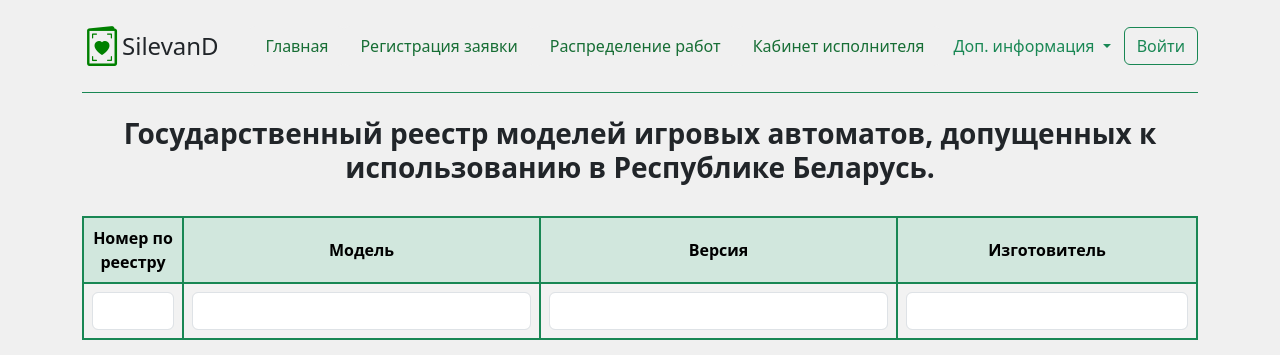
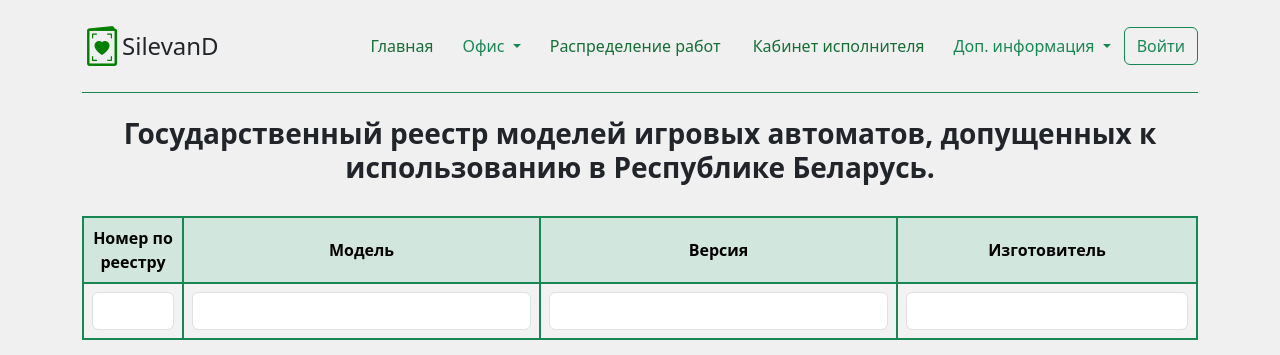
Before and after one commit to GrigorySilchenko/SilevanD, a Django app: template SilEvAnd/act_creation/templates/registry.html in a window 1280 px wide. Shown: the top 355 px of the page. Run offline with Django 3.2, Linux system fonts and the light colour scheme; the template is opened without the code that fills it, so the values that code supplies are empty.

Commit message:
35. Modify base.html

```diff
--- a/SilEvAnd/templates/base.html
+++ b/SilEvAnd/templates/base.html
@@ -26,6 +26,12 @@
         .table-bordered th,
         .table-bordered td {
             border: 1px solid #198754 !important;
+        }
+        .dropdown .dropdown-toggle:hover,
+        .dropdown .dropdown-toggle:focus,
+        .dropdown .dropdown-toggle:active {
+          background-color: #176e35;
+          color: #fff !important;
         }
         .dropdown-menu .dropdown-item:hover,
         .dropdown-menu .dropdown-item:focus,
@@ -62,7 +68,17 @@
         </a>
         <ul class="nav nav-pills">
           <li class="nav-item"><a href="{% url 'home' %}" class="nav-link" aria-current="page">Главная</a></li>
-          <li class="nav-item"><a href="{% url 'application' %}" class="nav-link">Регистрация заявки</a></li>
+        </ul>
+        <div class="dropdown">
+          <button class="btn text-success dropdown-toggle" type="button" data-bs-toggle="dropdown" aria-expanded="false">
+            Офис
+          </button>
+          <ul class="dropdown-menu">
+            <li><a class="text-success dropdown-item" href="{% url 'application' %}">Регистрация заявки</a></li>
+            <li><a class="text-success dropdown-item" href="#">Сетевой график</a></li>
+          </ul>
+        </div>
+        <ul class="nav nav-pills">
           <li class="nav-item"><a href="{% url 'distribution' %}" class="nav-link">Распределение работ</a></li>
           <li class="nav-item"><a href="{% url 'act_creation' %}" class="nav-link">Кабинет исполнителя</a></li>
         </ul>
```
